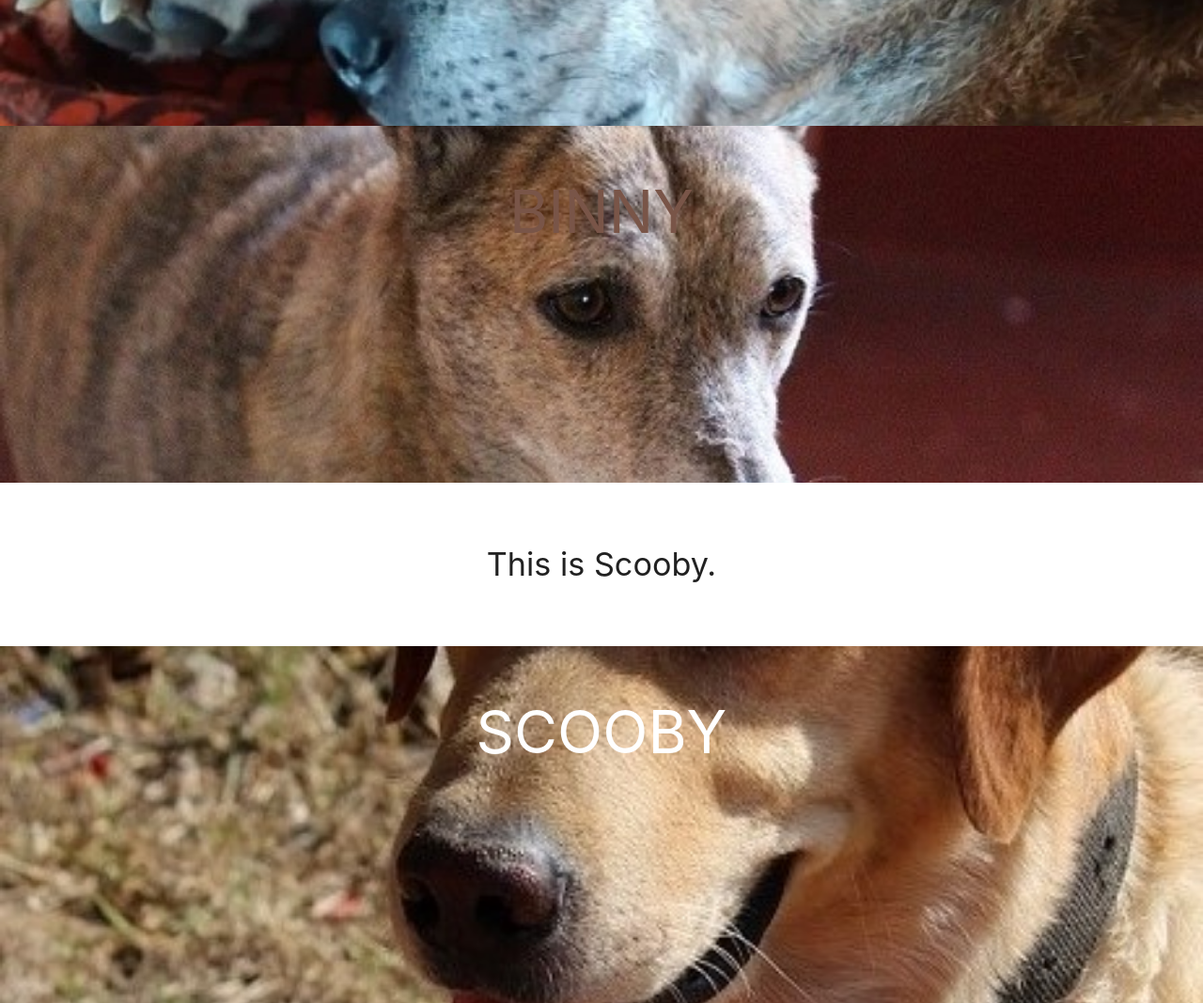
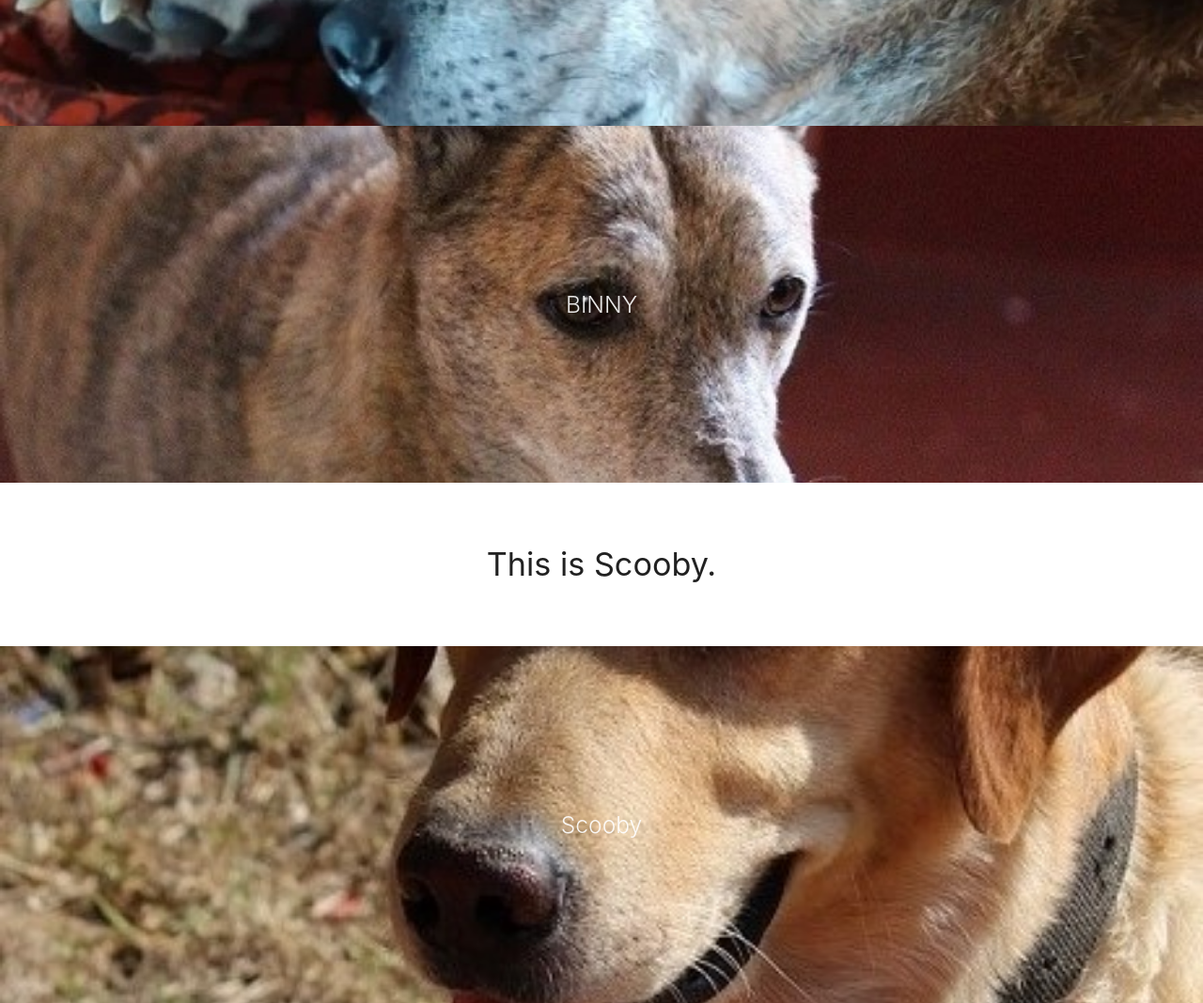
Before and after one commit to PratikShandilya/pratikshandilya.github.io, a plain HTML site: page index.html in a window 1280 px wide. Shown: the part 340-1408 px from the top of the page at 94% size. Drawn offline with nearby package versions, Linux system fonts and the light colour scheme.

Commit message:
rewritten

```diff
--- a/index.html
+++ b/index.html
@@ -35,17 +35,17 @@
   </div>
 
 
-    <div id="index-banner" class="parallax-container">
+  <div class="parallax-container valign-wrapper">
     <div class="section no-pad-bot">
       <div class="container">
-        <br><br>
-        <h1 class="header center brown-text text-lighten-0">BINNY</h1>
         <div class="row center">
+          <h5 class="header col s12 light">BINNY</h5>
         </div>
       </div>
     </div>
     <div class="parallax"><img src="bintwo.jpg"></div>
   </div>
+
 
       <div class="container">
     <div class="section">
@@ -66,17 +66,17 @@
     </div>
   </div>
 
-  <div id="index-banner" class="parallax-container">
+  <div class="parallax-container valign-wrapper">
     <div class="section no-pad-bot">
       <div class="container">
-        <br><br>
-        <h1 class="header center white-text text-lighten-0">SCOOBY</h1>
         <div class="row center">
+          <h5 class="header col s12 light">Scooby</h5>
         </div>
       </div>
     </div>
     <div class="parallax"><img src="s1.jpg"></div>
   </div>
+
 
   <footer class="page-footer brown">
     <div class="container">
```
